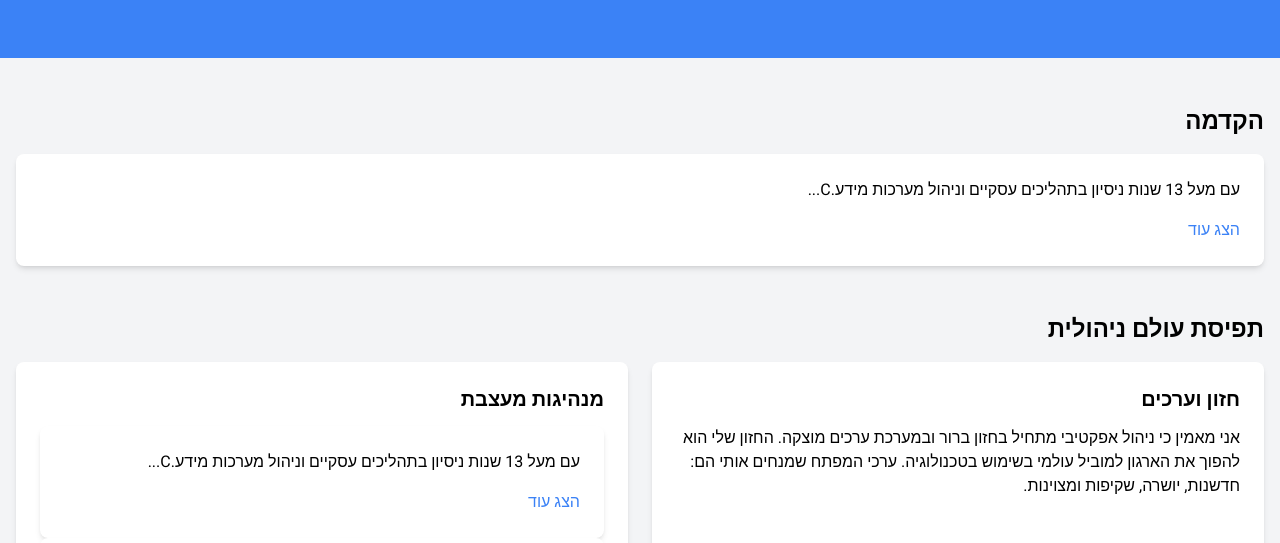
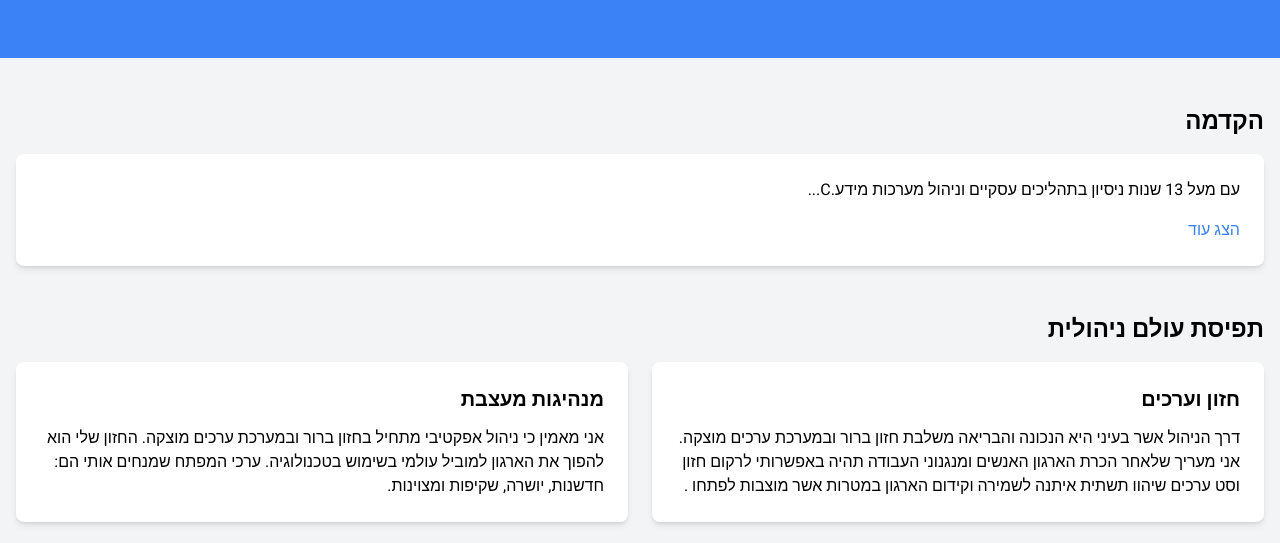
Before and after one commit to Nonis1/PersonalWP, a plain HTML site: page index.html in a window 1280 px wide. Shown: the part 250-793 px from the top of the page. Drawn offline with nearby package versions, Linux system fonts and the light colour scheme.

Commit message:
Update index.html

```diff
--- a/index.html
+++ b/index.html
@@ -47,15 +47,14 @@
             <div class="grid md:grid-cols-2 gap-6">
                 <div class="bg-white rounded-lg shadow-md p-6">
                     <h4 class="text-xl font-semibold mb-3">חזון וערכים</h4>
-                    <p>אני מאמין כי ניהול אפקטיבי מתחיל בחזון ברור ובמערכת ערכים מוצקה. החזון שלי הוא להפוך את הארגון למוביל עולמי בשימוש בטכנולוגיה. ערכי המפתח שמנחים אותי הם: חדשנות, יושרה, שקיפות ומצוינות.</p>
+                    <p> דרך הניהול אשר בעיני היא הנכונה והבריאה משלבת חזון ברור ובמערכת ערכים מוצקה.
+אני מעריך שלאחר הכרת הארגון האנשים ומנגנוני העבודה תהיה באפשרותי לרקום חזון וסט ערכים שיהוו תשתית איתנה לשמירה וקידום הארגון במטרות אשר מוצבות לפתחו .
+</p>
                 </div>
                 <div class="bg-white rounded-lg shadow-md p-6">
                     <h4 class="text-xl font-semibold mb-3">מנהיגות מעצבת</h4>
-                     <div class="bg-white rounded-lg shadow-md p-6" x-data="{ expanded: false }">
-                <p class="mb-4" x-show="!expanded">עם מעל 13 שנות ניסיון בתהליכים עסקיים וניהול מערכות מידע.C...</p>
-                <p class="mb-4" x-show="expanded"> עם מעל 13 שנות ניסיון בתהליכים עסקיים וניהול מערכות מידע, אני מתמחה ב-SAP ותפעול. בעל תואר שני בלוגיסטיקה מאוניברסיטת בר אילן ותואר ראשון בהנדסת תעשייה וניהול מהמכללה האקדמית רופין. ניהלתי צוותים ופרויקטים מורכבים תוך שימוש בטכנולוגיות מתקדמות ומתודולוגיות LEAN. הובלתי פרויקטים חדשניים כמו Proof of Concept עם Azure Cognitive Search ו-OpenAI API, במטרה לשפר תהליכים עסקיים. יכולותיי בניהול, יצירתיות וחדשנות מסייעות לי להניע יוזמות ולהשיג יעדים עסקיים, תוך הקפדה על עבודה משותפת והקשבה לצרכי הארגון.</p>
-                <button @click="expanded = !expanded" class="text-blue-500 hover:text-blue-700" x-text="expanded ? 'הצג פחות' : 'הצג עוד'"></button>
-            </div>
+                    <p>אני מאמין כי ניהול אפקטיבי מתחיל בחזון ברור ובמערכת ערכים מוצקה. החזון שלי הוא להפוך את הארגון למוביל עולמי בשימוש בטכנולוגיה. ערכי המפתח שמנחים אותי הם: חדשנות, יושרה, שקיפות ומצוינות.</p>
+                </div>
                 <div class="bg-white rounded-lg shadow-md p-6">
                     <h4 class="text-xl font-semibold mb-3">ניהול מבוסס נתונים</h4>
                     <p>אני מאמין כי ניהול אפקטיבי מתחיל בחזון ברור ובמערכת ערכים מוצקה. החזון שלי הוא להפוך את הארגון למוביל עולמי בשימוש בטכנולוגיה. ערכי המפתח שמנחים אותי הם: חדשנות, יושרה, שקיפות ומצוינות.</p>
```
